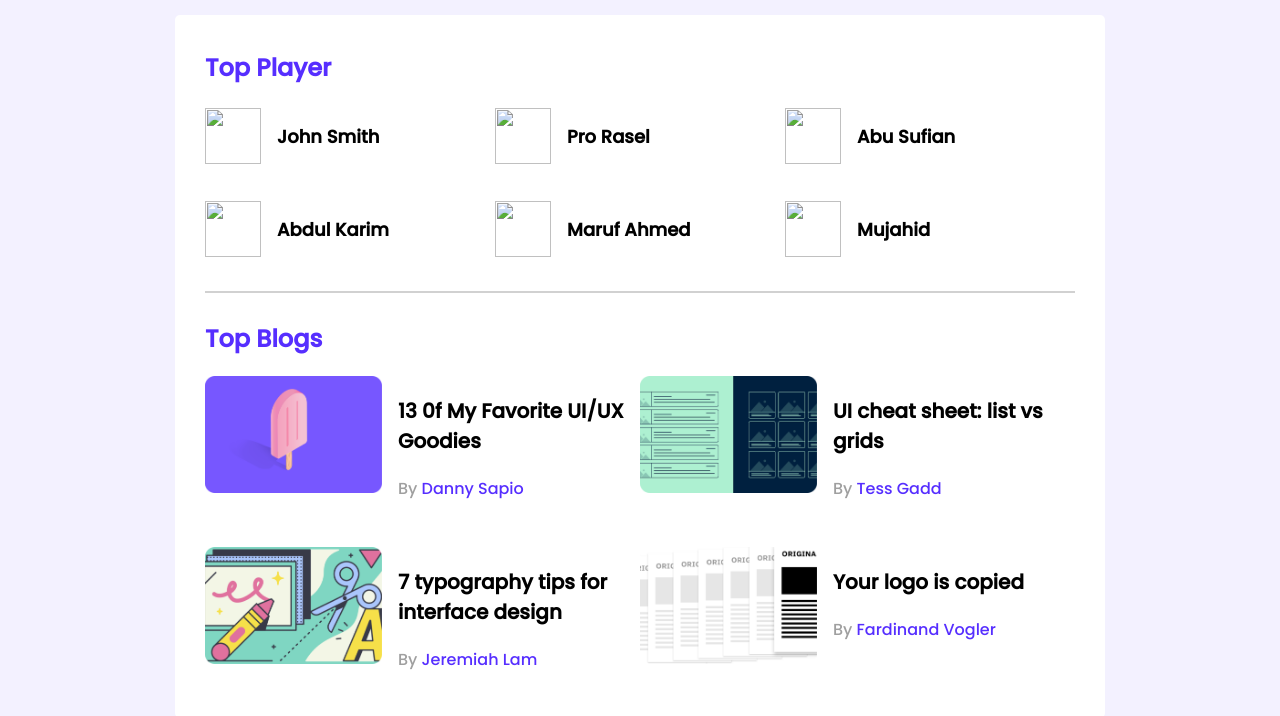
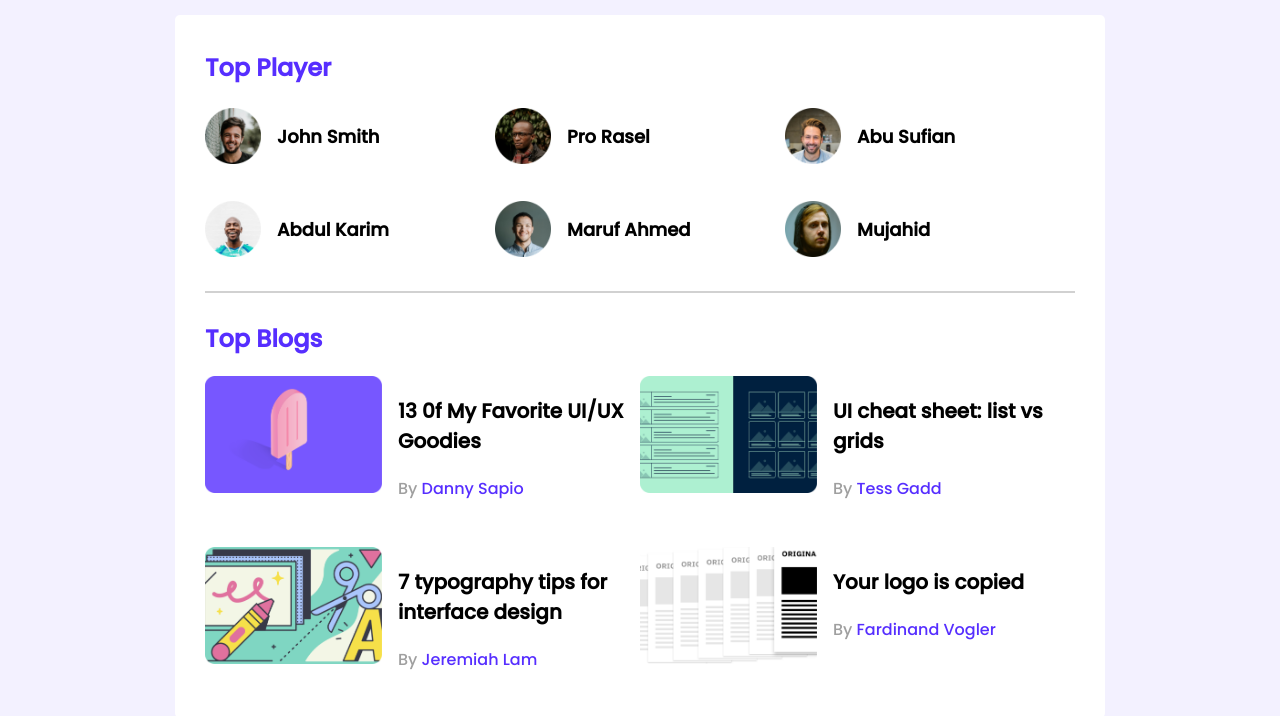
Before and after one commit to rimitdb/leader-board-css3, a plain HTML site: page index.html in a window 1280 px wide. Shown: the part 112-828 px from the top of the page. Drawn offline with Linux system fonts and the light colour scheme; the site is published under a folder, as on GitHub Pages, so addresses that start at the root find nothing.

Commit message:
images loading fix

```diff
--- a/index.html
+++ b/index.html
@@ -35,27 +35,27 @@
                 <h2 class="section-title">Top Player</h2>
                 <div class="players">
                     <div class="player">
-                        <img src="/images/players/player-1.png" alt="">
+                        <img src="images/players/player-1.png" alt="">
                         <h3 class="player-name">John Smith</h3>
                     </div>
                     <div class="player">
-                        <img src="/images/players/player-2.png" alt="">
+                        <img src="images/players/player-2.png" alt="">
                         <h3 class="player-name">Pro Rasel</h3>
                     </div>
                     <div class="player">
-                        <img src="/images/players/player-3.png" alt="">
+                        <img src="images/players/player-3.png" alt="">
                         <h3 class="player-name">Abu Sufian</h3>
                     </div>
                     <div class="player">
-                        <img src="/images/players/player-4.png" alt="">
+                        <img src="images/players/player-4.png" alt="">
                         <h3 class="player-name">Abdul Karim</h3>
                     </div>
                     <div class="player">
-                        <img src="/images/players/player-5.png" alt="">
+                        <img src="images/players/player-5.png" alt="">
                         <h3 class="player-name">Maruf Ahmed</h3>
                     </div>
                     <div class="player">
-                        <img src="/images/players/player-6.png" alt="">
+                        <img src="images/players/player-6.png" alt="">
                         <h3 class="player-name">Mujahid</h3>
                     </div>
 
```
